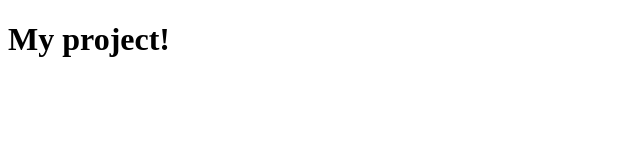
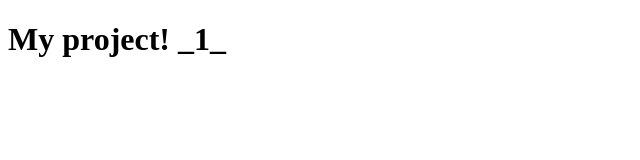
Before and after one commit to ghost1975/my_project, a plain HTML site: page index.html in a window 1280 px wide. Shown: the full height of the page, 0-640 px from the left. Drawn offline with Linux system fonts and the light colour scheme.

Commit message:
My next commit 2

```diff
--- a/index.html
+++ b/index.html
@@ -7,6 +7,6 @@
     <title>My project1</title>
 </head>
 <body>
-    <h1> My project!</h1>
+    <h1> My project! _1_ </h1>
 </body>
 </html>
```
